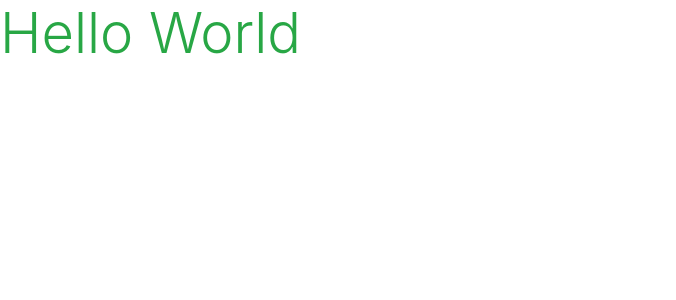
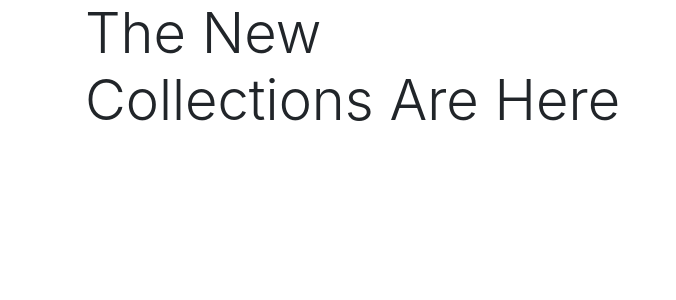
Before and after one commit to SiobhanP1/boutique-ado-online-store-1, a Django app: page / in a window 1280 px wide. Shown: the top 300 px of the page, without its empty margins (0-676 px from the left). Run offline with Django 3.2, Linux system fonts and the light colour scheme.

Commit message:
Add home page content

```diff
--- a/home/templates/home/index.html
+++ b/home/templates/home/index.html
@@ -1,8 +1,29 @@
 {% extends "base.html" %}
 {% load static %}
 
+{% block page_header %}
+<div class="container header-container">
+    <div class="row">
+        <div class="col">
+
+        </div>
+    </div>
+</div>
+{% endblock %}
+
 {% block content %}
 
-<h1 class="display-4 text-success">Hello World</h1>
+<div class="container h-100">
+    <div class="row h-100">
+        <div class="col-7 col-md-6 my-auto">
+            <h1 class="display-4 logo-font text-black">The New Collections Are Here</h1>
+            <div class="my-5">
+                <h4>
+                    <a href="#" class="shop-now-button btn btn-lrg rounded-0 text-uppercase py-3"></a>
+                </h4>
+            </div>
+        </div>
+    </div>
+</div>
 
 {% endblock %}
```
